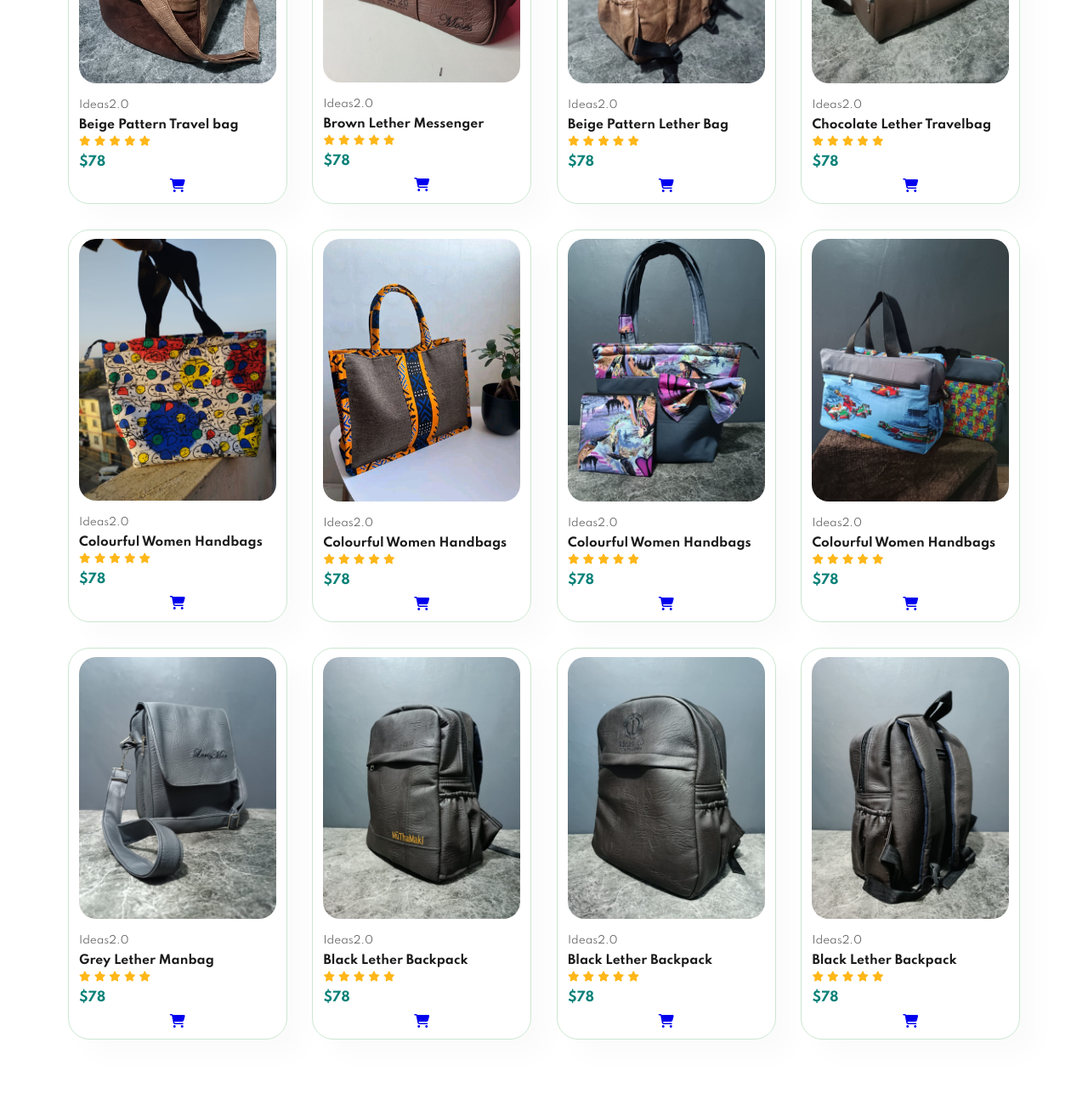
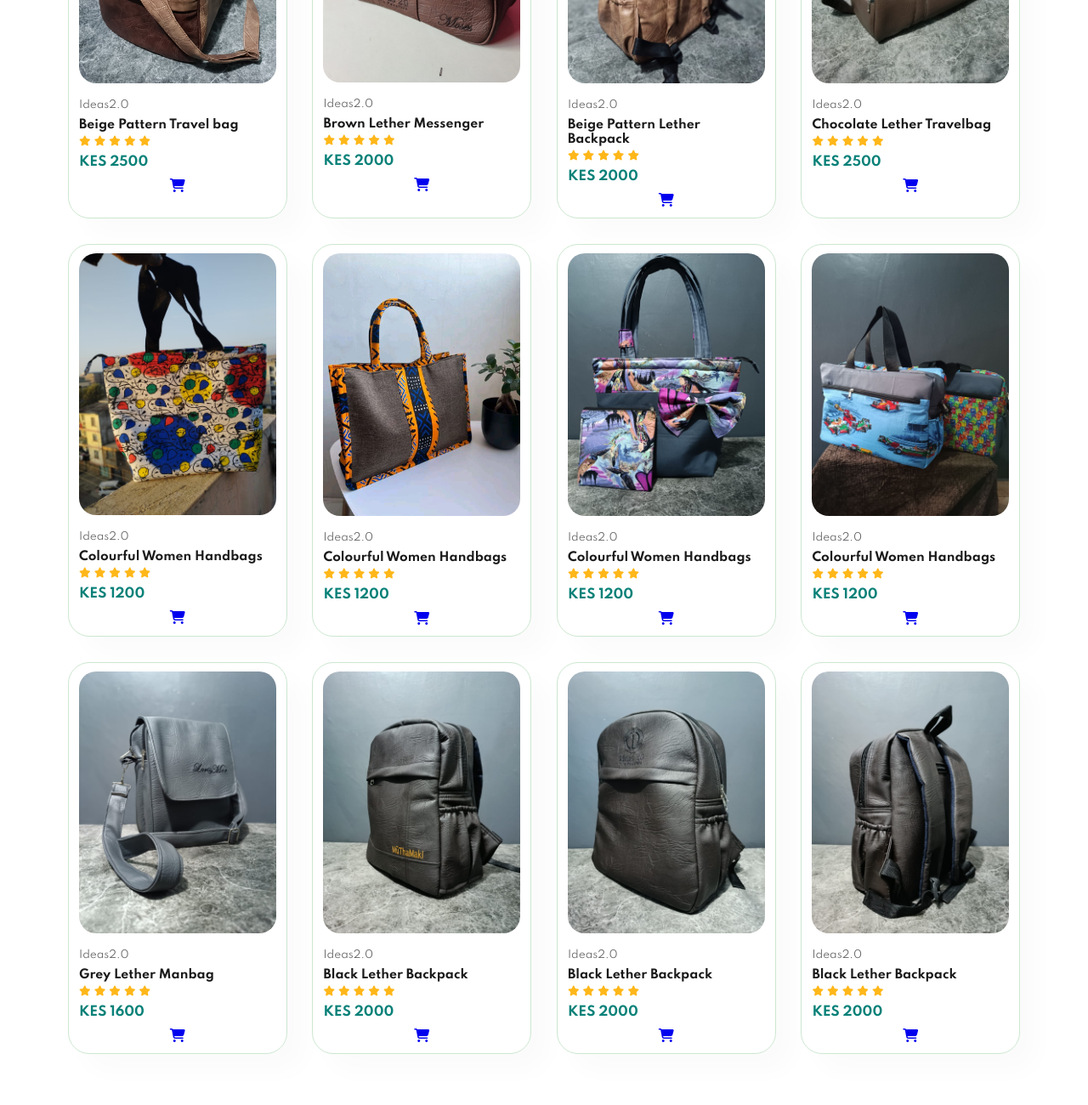
Before and after one commit to ikubano/ideas, a plain HTML site: page shop.html in a window 1280 px wide. Shown: the part 820-2120 px from the top of the page at 85% size. Drawn offline with Linux system fonts and the light colour scheme.

Commit message:
second commit

```diff
--- a/shop.html
+++ b/shop.html
@@ -58,7 +58,7 @@
                     <i class="fas fa-star"></i>
                     <i class="fas fa-star"></i>
                 </div>
-                <h4>$78</h4>
+                <h4>KES 2500</h4>
             </div>
             <a href="#"><i class="fa-solid fa-cart-shopping"></i></a>
         </div>
@@ -74,7 +74,7 @@
                     <i class="fas fa-star"></i>
                     <i class="fas fa-star"></i>
                 </div>
-                <h4>$78</h4>
+                <h4>KES 2000</h4>
             </div>
             <a href="#"><i class="fa-solid fa-cart-shopping"></i></a>
         </div>
@@ -82,7 +82,7 @@
             <img src="img/beige pattern.jpeg" alt="">
             <div class="des">
                 <span>Ideas2.0</span>
-                <h5>Beige Pattern Lether Bag</h5>
+                <h5>Beige Pattern Lether Backpack</h5>
                 <div class="star">
                     <i class="fas fa-star"></i>
                     <i class="fas fa-star"></i>
@@ -90,7 +90,7 @@
                     <i class="fas fa-star"></i>
                     <i class="fas fa-star"></i>
                 </div>
-                <h4>$78</h4>
+                <h4>KES 2000</h4>
             </div>
             <a href="#"><i class="fa-solid fa-cart-shopping"></i></a>
         </div>
@@ -106,7 +106,7 @@
                     <i class="fas fa-star"></i>
                     <i class="fas fa-star"></i>
                 </div>
-                <h4>$78</h4>
+                <h4>KES 2500</h4>
             </div>
             <a href="#"><i class="fa-solid fa-cart-shopping"></i></a>
         </div>
@@ -125,7 +125,7 @@
                    <i class="fas fa-star"></i>
                    <i class="fas fa-star"></i>
                </div>
-               <h4>$78</h4>
+               <h4>KES 1200</h4>
            </div>
            <a href="#"><i class="fa-solid fa-cart-shopping"></i></a>
        </div>
@@ -141,7 +141,7 @@
                    <i class="fas fa-star"></i>
                    <i class="fas fa-star"></i>
                </div>
-               <h4>$78</h4>
+               <h4>KES 1200</h4>
            </div>
            <a href="#"><i class="fa-solid fa-cart-shopping"></i></a>
        </div>
@@ -157,7 +157,7 @@
                    <i class="fas fa-star"></i>
                    <i class="fas fa-star"></i>
                </div>
-               <h4>$78</h4>
+               <h4>KES 1200</h4>
            </div>
            <a href="#"><i class="fa-solid fa-cart-shopping"></i></a>
        </div>
@@ -173,7 +173,7 @@
                    <i class="fas fa-star"></i>
                    <i class="fas fa-star"></i>
                </div>
-               <h4>$78</h4>
+               <h4>KES 1200</h4>
            </div>
            <a href="#"><i class="fa-solid fa-cart-shopping"></i></a>
        </div>
@@ -191,7 +191,7 @@
                    <i class="fas fa-star"></i>
                    <i class="fas fa-star"></i>
                </div>
-               <h4>$78</h4>
+               <h4>KES 1600</h4>
            </div>
            <a href="#"><i class="fa-solid fa-cart-shopping"></i></a>
        </div>
@@ -207,7 +207,7 @@
                    <i class="fas fa-star"></i>
                    <i class="fas fa-star"></i>
                </div>
-               <h4>$78</h4>
+               <h4>KES 2000</h4>
            </div>
            <a href="#"><i class="fa-solid fa-cart-shopping"></i></a>
        </div>
@@ -223,7 +223,7 @@
                    <i class="fas fa-star"></i>
                    <i class="fas fa-star"></i>
                </div>
-               <h4>$78</h4>
+               <h4>KES 2000</h4>
            </div>
            <a href="#"><i class="fa-solid fa-cart-shopping"></i></a>
        </div>
@@ -239,7 +239,7 @@
                    <i class="fas fa-star"></i>
                    <i class="fas fa-star"></i>
                </div>
-               <h4>$78</h4>
+               <h4>KES 2000</h4>
            </div>
            <a href="#"><i class="fa-solid fa-cart-shopping"></i></a>
        </div>
```
